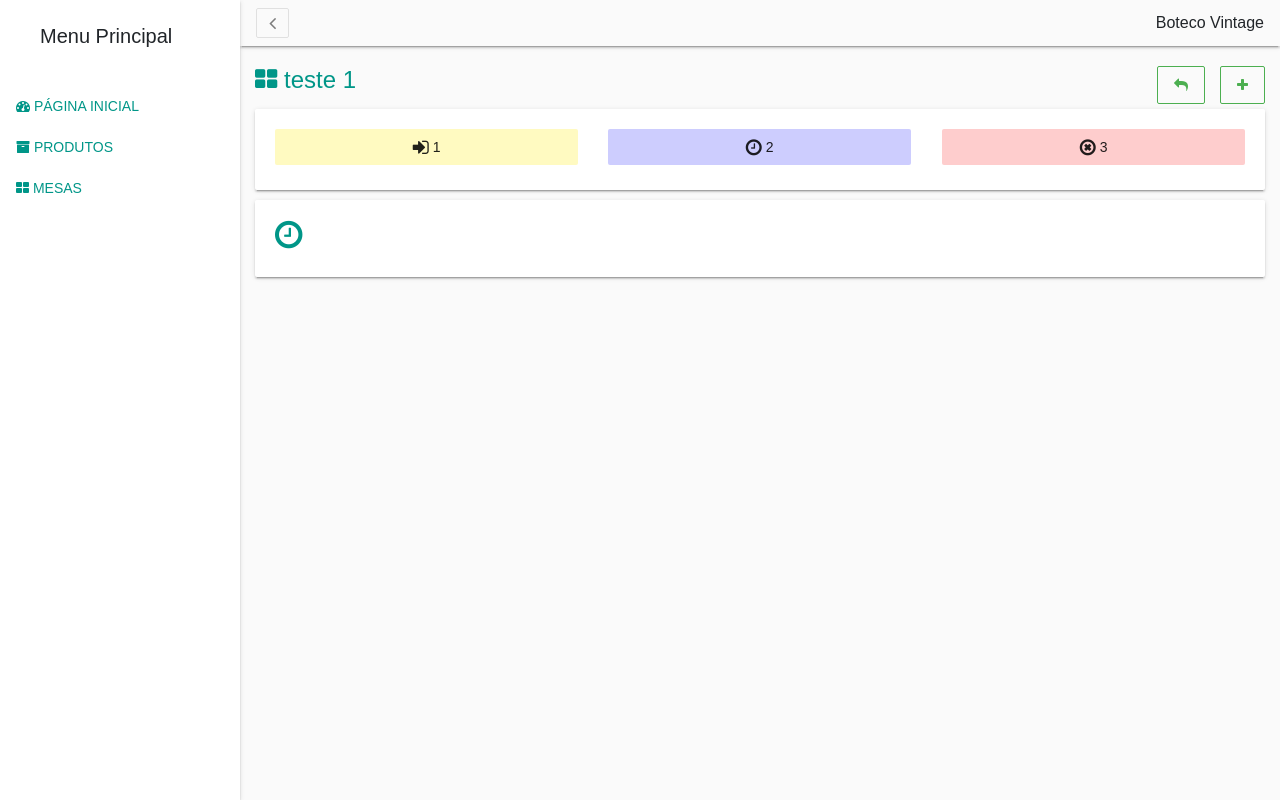
After one commit to fabricioprog/botecovintage, a CodeIgniter app: page /database/mesas/mesa/1 in a window 1280 px wide. The commit adds this page. Run offline with CodeIgniter, Linux system fonts and the light colour scheme; some libraries are stand-ins or nearby versions.

Commit message:
att mesa

```diff
--- a/application/controllers/Mesas.php
+++ b/application/controllers/Mesas.php
@@ -10,8 +10,14 @@ class Mesas extends MY_Controller
 
     }
 
-    public function index()
-    {
+    public function index(){
         $this->template->load('template', 'mesas');
     }
+
+    public function mesa($id){
+        $data['mesa_id'] = $id;
+        $this->template->load('template', 'mesa',$data);
+
+    }
+
 }
--- /dev/null
+++ b/application/views/mesa.php
@@ -0,0 +1,89 @@
+<style>
+.pnForm {
+    padding-top: 10px;
+}
+
+.livre {
+    background-color: rgba(205, 254, 218, 1);
+}
+
+.ocupado {
+    background-color: rgba(255, 250, 193, 1);
+
+}
+
+.reservado {
+    background-color: rgba(205, 205, 254, 1);
+}
+
+.bloqueado {
+    background-color: rgba(254, 205, 205, 1)
+}
+
+#btnAdd,
+#btnVoltar {
+    margin-left: 15px;
+}
+</style>
+<div class="row">
+    <div class="col-md-12">
+        <p class="h4 text-primary">
+            <i class="fa fa-th-large"></i> teste <?= $mesa_id ?>
+            <button id="btnAdd" type="button" class="btn btn-md btn-outline-success  btn-rounded pull-right">
+                <i class="fa fa-plus" aria-hidden="true"></i>
+                </span>
+            </button>
+            <a href="<?= base_url('mesas') ?>" id="btnVoltar"><span class="pull-right">
+                    <button type="button" class="btn btn-md btn-outline-success pull-right">
+                        <i class="fa fa-share fa-flip-horizontal" aria-hidden="true"></i></span>
+                </button>
+            </a>
+        </p>
+    </div>
+</div>
+<div class="row">
+    <div class="col-md-12">
+        <div class="card">
+            <div class="card-body">
+                <div class="row">
+                    <div class="col-md-4">
+                        <button type="button" class="btn btn-md btn-block ocupado">
+                            <i class="fa fa-sign-in fa-lg"></i> 1 </span>
+                        </button>
+                    </div>
+                    <div class="col-md-4">
+                        <button type="button" class="btn btn-md btn-block reservado">
+                            <i class="fa fa-clock-o fa-lg"></i> 2 </span>
+                        </button>
+                    </div>
+                    <div class="col-md-4">
+                        <button type="button" class="btn btn-md btn-block bloqueado">
+                            <i class="fa fa-times-circle-o fa-lg"></i> 3 </span>
+                        </button>
+                    </div>
+                </div>
+            </div>
+        </div>
+    </div>
+</div>
+<div class="row pnForm">
+    <div class="col-md-12">
+        <div class="card">
+            <div class="card-body">
+                <div class="row">
+                    <div class="col-md-4">
+                        <p class="g4 h4 text-primary">
+                            <i class="fa fa-clock-o fa-lg"></i>
+                        </p>
+                    </div>
+                </div>
+            </div>
+        </div>
+    </div>
+</div>
+<script>
+$(document).ready(function() {
+
+
+});
+</script>
--- a/assets/css/template.css
+++ b/assets/css/template.css
@@ -1,4 +1,5 @@
-body, html {
+body,
+html {
     height: 100%;
 }
 
@@ -7,22 +8,38 @@ body, html {
 }
 
 .bmd-layout-canvas {
-  flex-grow: 1;
+    flex-grow: 1;
 }
 
 body * {
-    font-family:'Arial'!important;
-    }
-
-body i,span {
-    font-family:'FontAwesome'!important;
+    font-family: 'Arial'!important;
 }
 
-.main-content{
-    padding-top:20px;
+body i,
+span {
+    font-family: 'FontAwesome'!important;
+}
+
+.main-content {
+    padding-top: 20px;
     padding-bottom: 20px;
 }
 
-.btn-main-menu a{
+.btn-main-menu a {
     text-align: left !important;
 }
+
+fieldset {
+    width: 100%;
+    border: 1px solid #ddd;
+    padding: 8px;
+    border-radius: 9px;
+    margin-bottom: 10px;
+}
+
+legend {
+    width: unset;
+    line-height: inherit;
+    color: #333;
+    border: 0;
+}
```
Also changed, not shown: application/views/mesas.php (+8 -35 lines).
